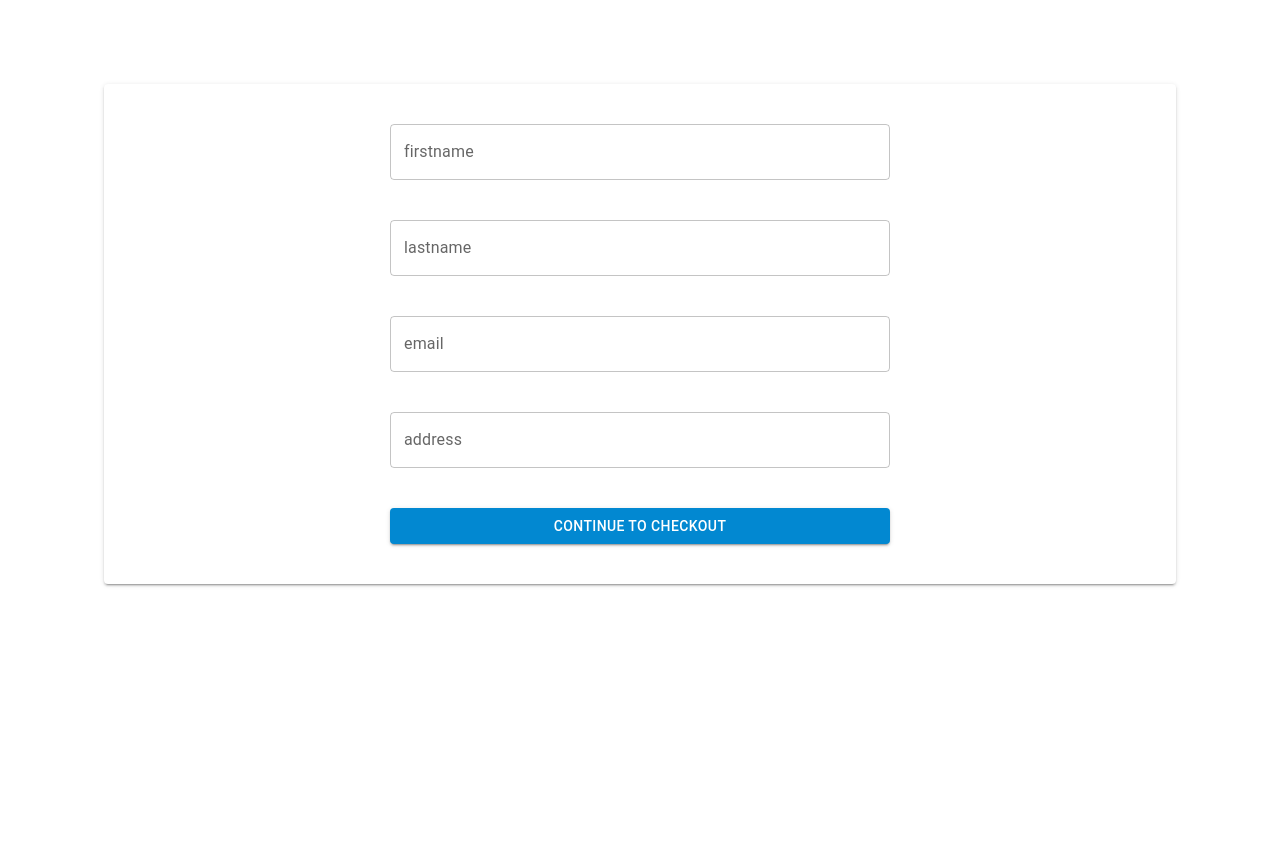
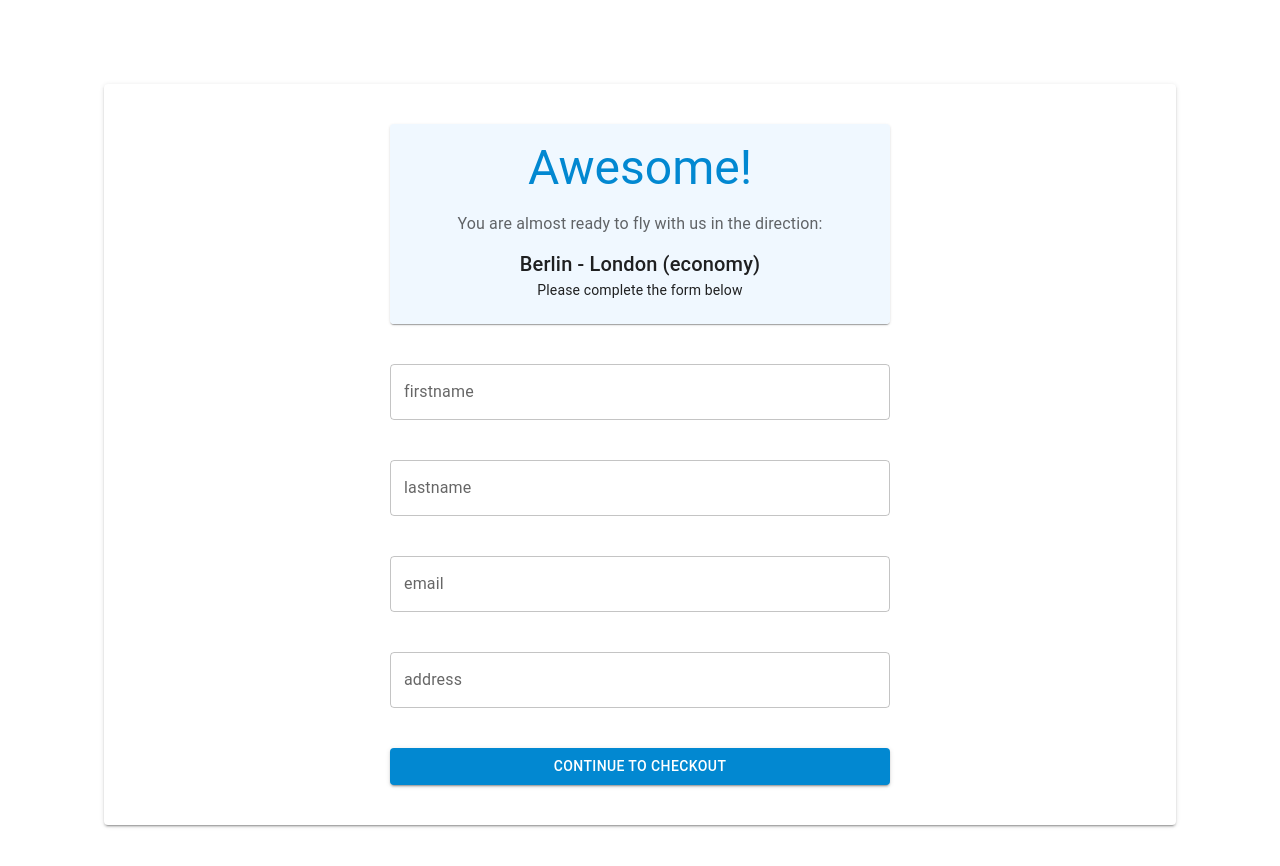
Before and after one commit to iprowriter/flight, a React (Create React App) app: page /price in a window 1280 px wide. Shown: the part 900-1766 px from the top of the page. Before the commit the page ends 1556 px from the top, so only its background shows below. Built offline with nearby package versions, Linux system fonts and the light colour scheme.

Commit message:
userform update

```diff
--- a/src/components/pricingPage_components/UserForm.tsx
+++ b/src/components/pricingPage_components/UserForm.tsx
@@ -1,29 +1,51 @@
-import * as React from "react";
 import Box from "@mui/material/Box";
 import TextField from "@mui/material/TextField";
-import { Button, Container, Grid } from "@mui/material";
+import { Button, Container, Grid, Typography } from "@mui/material";
 import Paper from "@mui/material/Paper";
 import { styled } from "@mui/material/styles";
-
+import Card from "@mui/material/Card";
+import CardActions from "@mui/material/CardActions";
+import CardContent from "@mui/material/CardContent";
 
 const StyledContainer = styled(Container)`
   margin-top: 20px;
   padding: 2rem;
 `;
 
+//this card is NOT default export. It is used below in the default export
 
+export function SmallCard() {
+  return (
+    <Card sx={{ minWidth: 275 }}>
+      <CardContent sx={{ backgroundColor: "aliceblue" }}>
+        <Typography variant="h3" color="info.main" gutterBottom align="center">
+          Awesome!
+        </Typography>
+        <Typography sx={{ mb: 1.5 }} color="text.secondary"  align="center">
+          You are almost ready to fly with us in the direction:
+        </Typography>
+        <Typography variant="h6" color="success" align="center">
+            Berlin - London (economy)
+        </Typography>
+        <Typography variant="body2" align="center">
+          Please complete the form below
+        </Typography>
+      </CardContent>
+    </Card>
+  );
+}
 
+//this is default export for this page. It accepts card component defined on the top
 export default function userForm() {
   return (
     <StyledContainer>
-        <Paper elevation={2} sx={{margin: "40px"}} >
-
-            <Grid container
+      <Paper elevation={2} sx={{ margin: "40px" }}>
+        <Grid
+          container
           justifyContent="center"
           alignItems="center"
-            sx={{padding: "40px"}}
+          sx={{ padding: "40px" }}
         >
-
           <Box
             sx={{
               width: 500,
@@ -37,24 +59,28 @@ export default function userForm() {
               alignItems="center"
               sx={{ gap: 5 }}
             >
-        <Grid item sx={{width: "100%" }}>
+              <Grid item sx={{ width: "100%" }}>
+                <SmallCard />
+              </Grid>
+              <Grid item sx={{ width: "100%" }}>
                 <TextField fullWidth label="firstname" id="fullWidth" />
               </Grid>
-        <Grid item sx={{width: "100%" }}>
+              <Grid item sx={{ width: "100%" }}>
                 <TextField fullWidth label="lastname" id="fullWidth" />
               </Grid>
-        <Grid item sx={{width: "100%" }}>
+              <Grid item sx={{ width: "100%" }}>
                 <TextField fullWidth label="email" id="fullWidth" />
               </Grid>
-        <Grid item sx={{width: "100%" }}>
+              <Grid item sx={{ width: "100%" }}>
                 <TextField fullWidth label="address" id="fullWidth" />
               </Grid>
-        <Grid item sx={{width: "100%" }}>
-        <Button variant="contained" color="info" fullWidth>Continue to Checkout</Button>
+              <Grid item sx={{ width: "100%" }}>
+                <Button variant="contained" color="info" fullWidth>
+                  Continue to Checkout
+                </Button>
               </Grid>
             </Grid>
           </Box>
-
         </Grid>
       </Paper>
     </StyledContainer>
```
Lines whose indentation alone changed are shown as unchanged.
